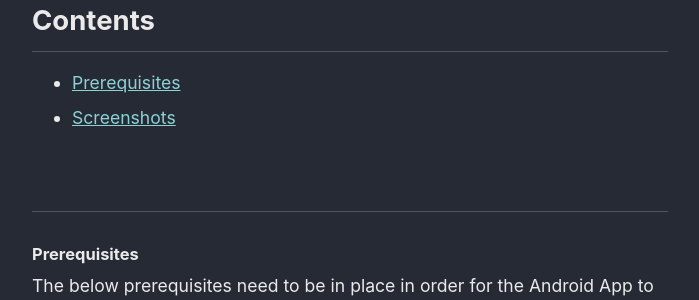
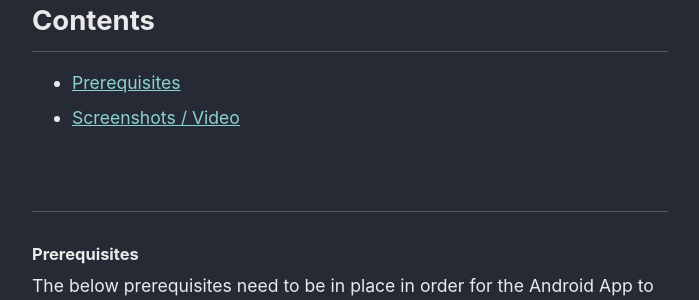
Before and after one commit to julianmummery/julianmummery.github.io, a Jekyll site: the page built from _pages/secureprivacy.md, in a window 1280 px wide and 900 px high, scrolled down 413 px. Shown: the part 153-453 px from the top of the window, without its empty margins (290-989 px from the left). Built offline with Jekyll 4.4.1, drawn with Linux system fonts in a browser that asks for light colours; nearby versions of some CDN libraries.

Commit message:
Update secureprivacy.md

```diff
--- a/_pages/secureprivacy.md
+++ b/_pages/secureprivacy.md
@@ -14,7 +14,7 @@ Secure Privacy Native Android App was developed to easily change the server loca
 <h2>Contents</h2>
 <ul style="font-size:0.80em;">
   <li><a href="#1">Prerequisites</a></li>
-  <li><a href="#2">Screenshots</a></li>
+  <li><a href="#2">Screenshots / Video</a></li>
 </ul>
 
 <br>
```
